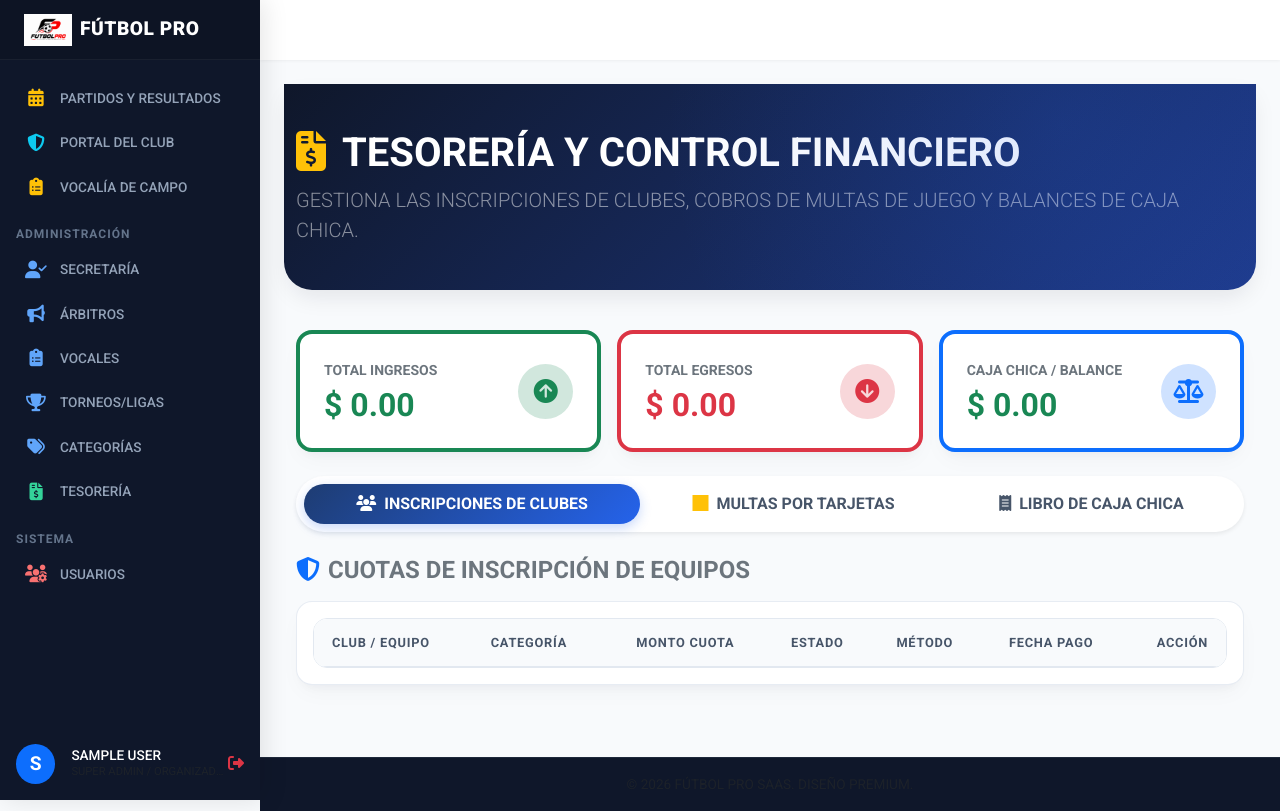
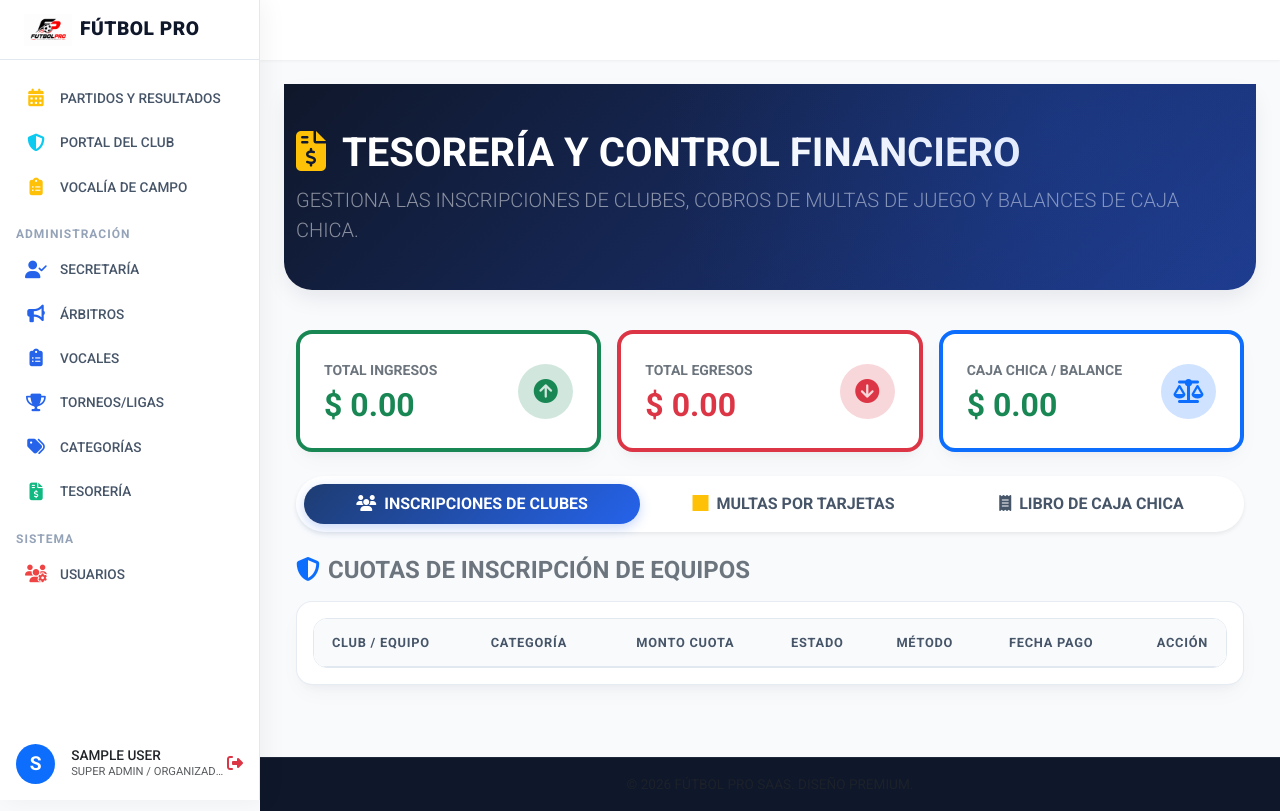
Before and after one commit to marcioperez24/SistemaTorneos, a Django app: page /finanzas/resumen/ in a window 1280 px wide. Run offline with Django 5.2, Linux system fonts and the light colour scheme; the visitor is signed in with stand-in values (Sample User, id 1); data comes from the database, SQL or seed files in the repository; data that the repository does not hold is empty; parts of the project's set-up code (start-up, migrations or seed data) failed here and were passed over; some libraries are stand-ins or nearby versions.

Commit message:
ActualizaciÃ³n automÃ¡tica

```diff
--- a/teams/templates/teams/base.html
+++ b/teams/templates/teams/base.html
@@ -33,7 +33,7 @@
         /* SaaS Layout Variables */
         :root {
             --sidebar-width: 260px;
-            --sidebar-bg: #0f172a;
+            --sidebar-bg: #ffffff;
             --topbar-height: 60px;
             --primary-gradient: linear-gradient(135deg, #0f172a 0%, #1e3a8a 100%);
             --accent-color: #f59e0b;
@@ -62,7 +62,7 @@
         .sidebar {
             width: var(--sidebar-width);
             background: var(--sidebar-bg);
-            color: white;
+            color: #1e293b;
             display: flex;
             flex-direction: column;
             position: fixed;
@@ -71,7 +71,8 @@
             left: 0;
             z-index: 1000;
             transition: var(--transition);
-            box-shadow: 4px 0 24px rgba(0,0,0,0.1);
+            box-shadow: 4px 0 24px rgba(0,0,0,0.05);
+            border-right: 1px solid #e2e8f0;
         }
 
         .sidebar-header {
@@ -79,12 +80,12 @@
             display: flex;
             align-items: center;
             padding: 0 1.5rem;
-            background: rgba(0,0,0,0.15);
-            border-bottom: 1px solid rgba(255,255,255,0.05);
+            background: #ffffff;
+            border-bottom: 1px solid #e2e8f0;
         }
 
         .sidebar-brand {
-            color: white;
+            color: #0f172a;
             text-decoration: none;
             font-weight: 900;
             font-size: 1.2rem;
@@ -96,7 +97,7 @@
         }
 
         .sidebar-brand:hover {
-            color: white;
+            color: #1e3a8a;
         }
 
         .sidebar-menu {
@@ -106,7 +107,7 @@
         }
 
         .sidebar-menu .nav-link {
-            color: #94a3b8;
+            color: #475569;
             padding: 0.75rem 1.5rem;
             font-weight: 500;
             font-size: 0.85rem;
@@ -123,24 +124,24 @@
         }
 
         .sidebar-menu .nav-link:hover, .sidebar-menu .nav-link.active {
-            color: white;
-            background: rgba(255,255,255,0.05);
+            color: #1e40af;
+            background: #eff6ff;
             border-left: 4px solid var(--accent-color);
         }
 
-        /* Adjust icon colors for dark background */
+        /* Adjust icon colors for light background */
         .sidebar-menu .nav-link i.text-primary {
-            color: #60a5fa !important; /* Bright blue */
+            color: #2563eb !important;
         }
         .sidebar-menu .nav-link i.text-success {
-            color: #34d399 !important; /* Bright green */
+            color: #10b981 !important;
         }
         .sidebar-menu .nav-link i.text-danger {
-            color: #f87171 !important; /* Bright red */
+            color: #ef4444 !important;
         }
 
         .sidebar-menu .nav-title {
-            color: #64748b !important;
+            color: #94a3b8 !important;
         }
 
         /* Main Wrapper */
@@ -745,7 +746,7 @@
                             {{ user.username|make_list|first|upper }}
                         </div>
                         <div class="ms-3 overflow-hidden">
-                            <h6 class="mb-0 text-truncate text-white" style="font-size: 0.85rem;">{{ user.get_full_name|default:user.username }}</h6>
+                            <h6 class="mb-0 text-truncate text-dark" style="font-size: 0.85rem;">{{ user.get_full_name|default:user.username }}</h6>
                             <small class="text-muted text-truncate d-block" style="font-size: 0.7rem;">{{ user.get_role_display }}</small>
                         </div>
                         <a href="{% url 'logout' %}" class="ms-auto text-danger" title="Cerrar Sesión">
@@ -777,8 +778,8 @@
 
                 <div class="ms-auto d-flex align-items-center">
                     {% if request.session.current_organizacion_id and user.role == 'superadmin' %}
-                        <a href="{% url 'torre_control' %}" class="btn btn-sm btn-outline-danger me-3">
-                            <i class="fa-solid fa-times me-1"></i> Salir de Organización
+                        <a href="{% url 'torre_control' %}" class="btn btn-sm btn-outline-danger">
+                            <i class="fa-solid fa-times"></i> <span class="d-none d-md-inline ms-1">Salir de Organización</span>
                         </a>
                     {% endif %}
                 </div>
```
